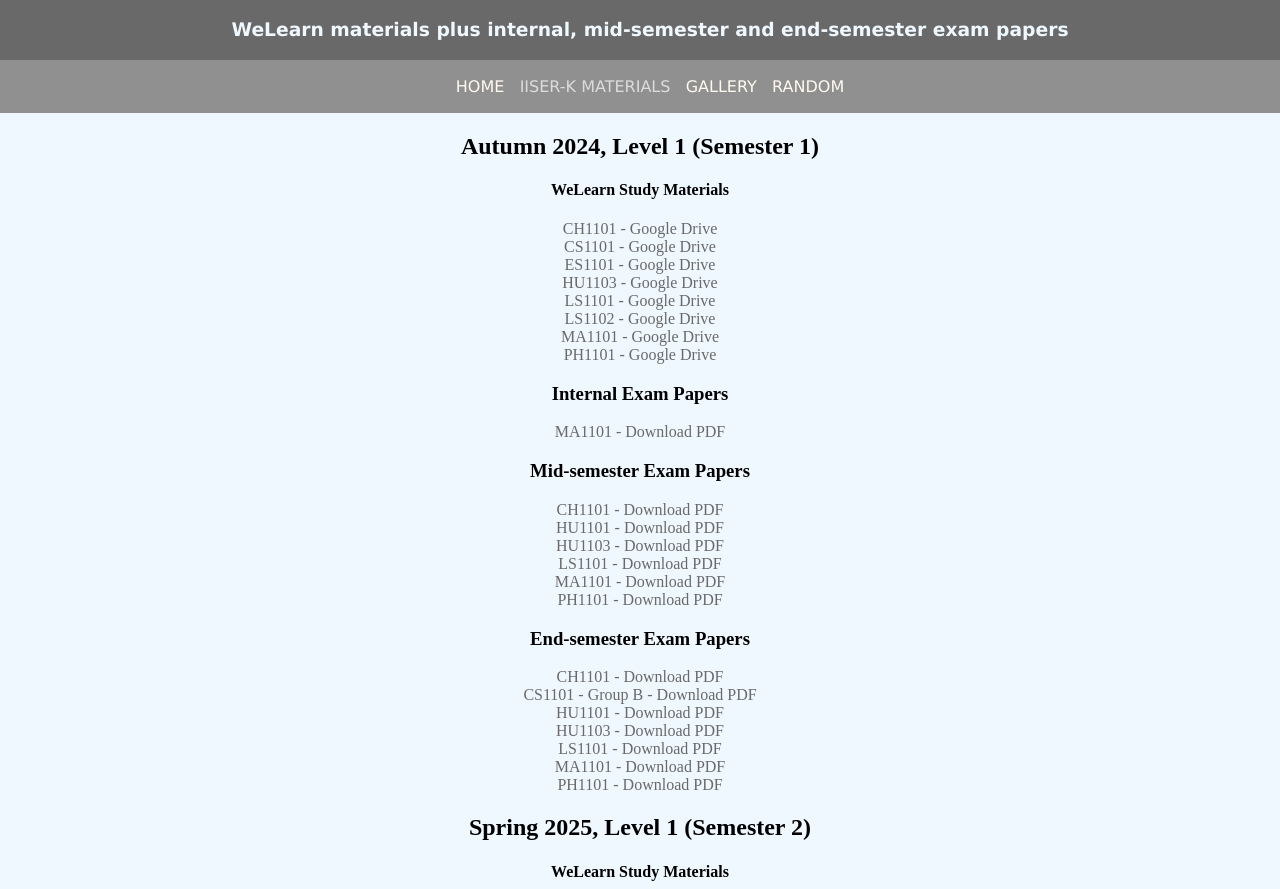
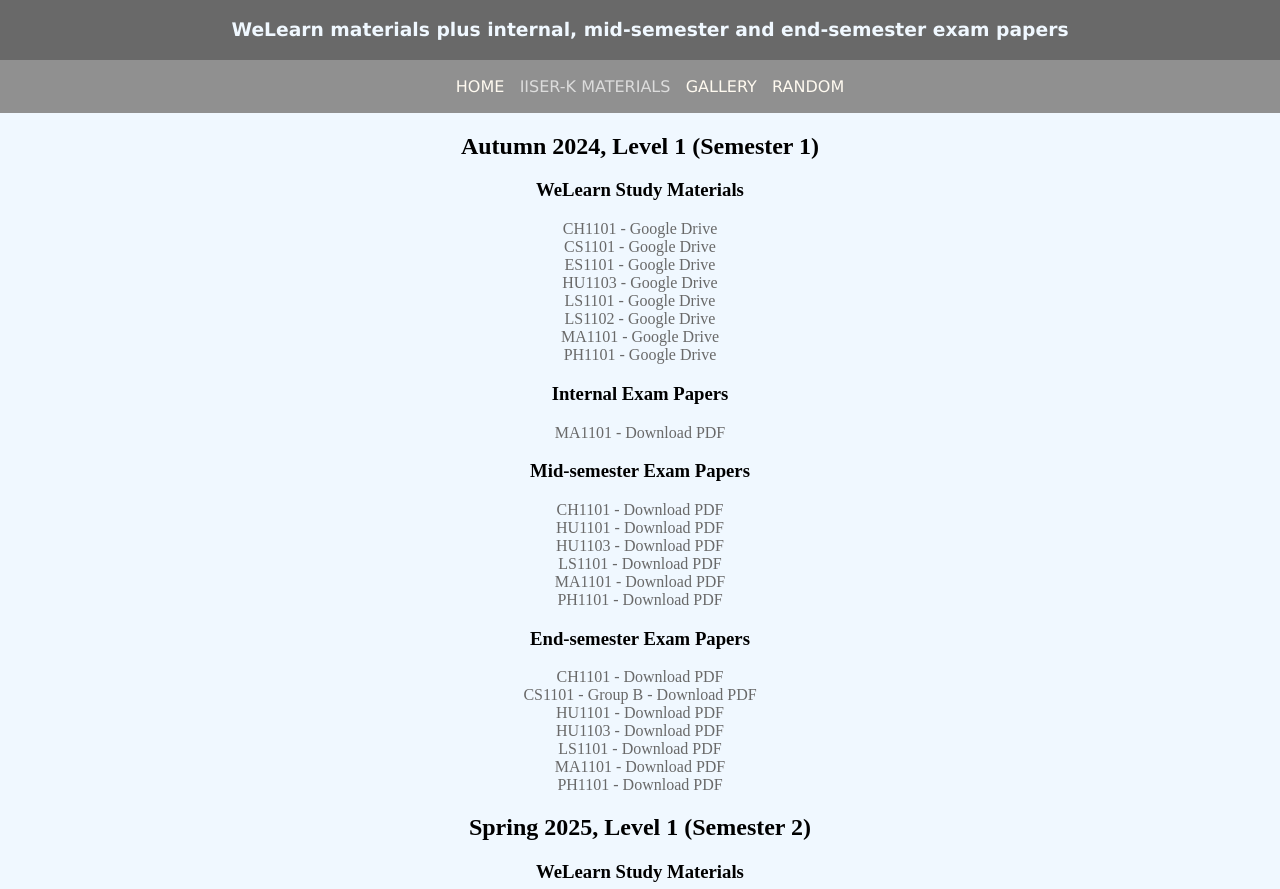
Before and after one commit to deeptwonine/deeptwonine.github.io, a plain HTML site: page docs/iiserk/index.html in a window 1280 px wide. Shown: the part 63-952 px from the top of the page. Drawn offline with Linux system fonts and the light colour scheme.

Commit message:
Fix smol header size buggie

```diff
--- a/docs/iiserk/index.html
+++ b/docs/iiserk/index.html
@@ -31,7 +31,7 @@
 
 <section class="container" display="flex">
     <h2 style="text-align:center;">Autumn 2024, Level 1 (Semester 1)</h2>
-    <h4 style="text-align:center;">WeLearn Study Materials</h4>
+    <h3 style="text-align:center;">WeLearn Study Materials</h3>
 
     <p align="center" margin="auto">
         <a href="https://drive.google.com/drive/folders/1bkp5Z87xX-qmqQLT6OJtPwvR_FdWk_Wc">CH1101 - Google Drive</a>
@@ -91,7 +91,7 @@
 
 <section class="container" display="flex">
     <h2 style="text-align:center;">Spring 2025, Level 1 (Semester 2)</h2>
-    <h4 style="text-align:center;">WeLearn Study Materials</h4>
+    <h3 style="text-align:center;">WeLearn Study Materials</h3>
 
     <p align="center" margin="auto">
         <a href="https://drive.google.com/drive/folders/16ah5bqyNk3PUxZbMj6z7QfNvvHmjum4i">CH1201 - Google Drive</a>
```
